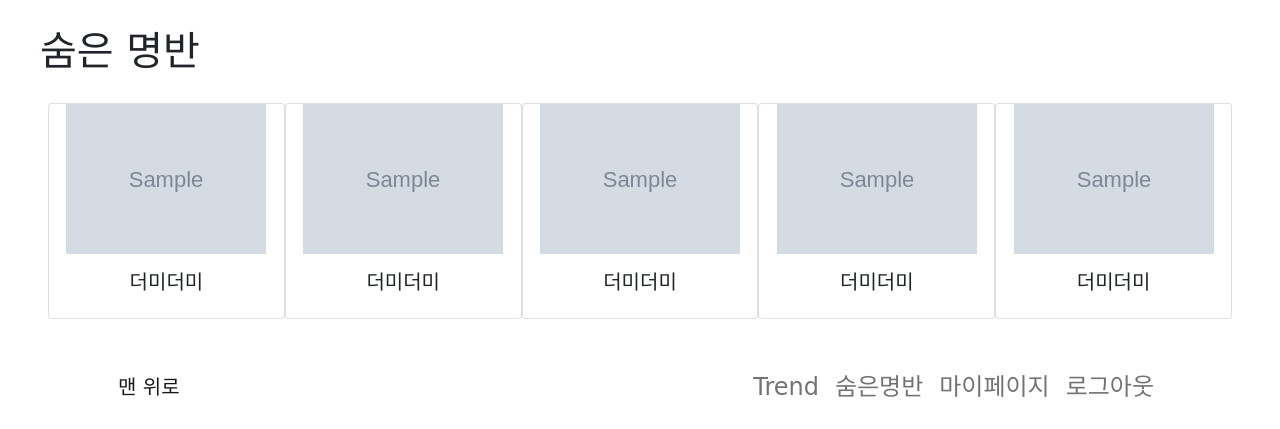
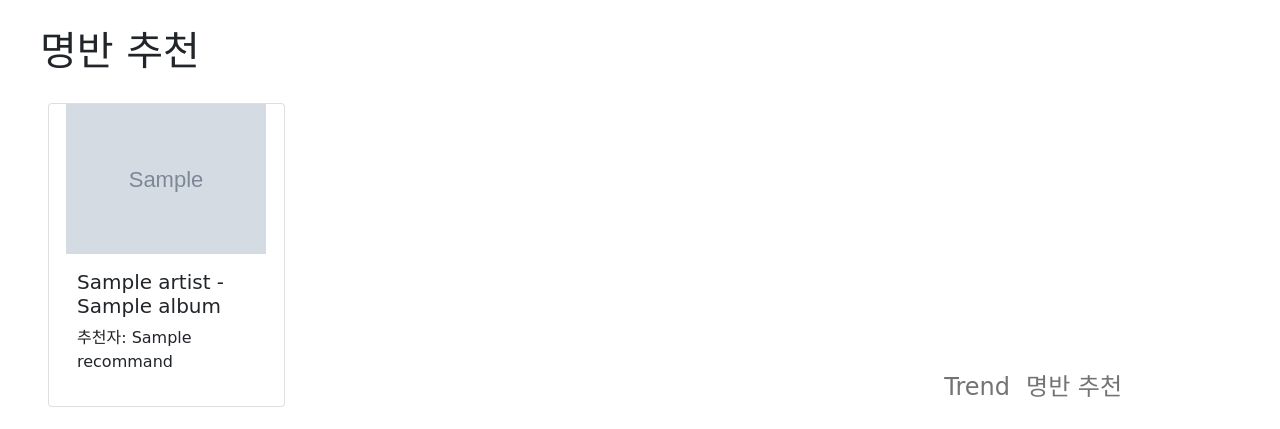
Before and after one commit to carrot31/-8-, a Flask app: template templates/main.html in a window 1280 px wide. Shown: the part 758-1187 px from the top of the page. Run offline with Flask 2, Linux system fonts and the light colour scheme; the template is opened without the code that fills it: most values are stand-ins (such as "Sample title", 1, 10 or a date in 2020); grey boxes marked "Sample" are stand-in pictures; some libraries are stand-ins or nearby versions; some web fonts are replaced.

Commit message:
데이터 리스트에 표시

```diff
--- a/app.py
+++ b/app.py
@@ -151,7 +151,12 @@ def main():
         response = r.json()
         top_artist = response['artists']['artist']
 
-        return render_template('main.html', user_info=user_info, artist=top_artist)
+        # DB 안에 있는 앨범, 아티스트, 이미지 리스트로 가져오기
+
+        myungban = list(db.myungban.find({}, {"_id": False}))
+
+        print(myungban)
+        return render_template('main.html', user_info=user_info, artist=top_artist, myungban=myungban)
 
     except jwt.ExpiredSignatureError:
         return redirect(url_for("login", msg="로그인 시간이 만료되었습니다."))
@@ -183,15 +188,24 @@ def searchMain(keyword):
 # 앨범의 상세정보
 @app.route('/detail/<artist>/<album>')
 def detail(artist, album):
+    token_receive = request.cookies.get('mytoken')
+    try:
+        payload = jwt.decode(token_receive, SECRET_KEY, algorithms=['HS256'])
+        user_info = db.users.find_one({"username": payload['id']})
 
-    LAST_URL = "?method=album.getinfo&artist=" + artist + "&album=" + album + "&api_key=" + API_KEY + "&format=json"
+        LAST_URL = "?method=album.getinfo&artist=" + artist + "&album=" + album + "&api_key=" + API_KEY + "&format=json"
 
-    r = requests.get(BASE_URL + LAST_URL)
-    response = r.json()
-    res_album = response["album"]
-    print(res_album)
+        r = requests.get(BASE_URL + LAST_URL)
+        response = r.json()
+        res_album = response["album"]
+        print(res_album)
 
-    return render_template('detail.html', album=res_album, a_name=album)
+        return render_template('detail.html', album=res_album, a_name=album, user_info=user_info)
+
+    except jwt.ExpiredSignatureError:
+        return redirect(url_for("login", msg="로그인 시간이 만료되었습니다."))
+    except jwt.exceptions.DecodeError:
+        return redirect(url_for("login", msg="로그인 정보가 존재하지 않습니다."))
 
 
 if __name__ == '__main__':
--- a/static/css/main.css
+++ b/static/css/main.css
@@ -23,6 +23,8 @@ h1 {
 .search_box {
     max-width: 700px;
     width: 65%;
+    position: relative;
+    left: 40px;
 }
 
 .search_box > button {
--- a/templates/main.html
+++ b/templates/main.html
@@ -51,30 +51,17 @@
 
 <!-- 하단 고정 navbar -->
 {% if keyword or msg %}
+    <br>
+{% else %}
     <nav class="navbar navbar-expand-lg fixed-bottom navbar-light py-3" id="mainNav">
         <div class="container px-5 px-lg-5" style="font-size: 1.5rem">
             <a class="navbar-brand" href="#page-top"></a>
             <div class="collapse navbar-collapse" id="navbarResponsive">
                 <ul class="navbar-nav ms-auto my-2 my-lg-0">
-                    <li class="nav-item"><a class="nav-link" href="#trend"></a></li>
-                    <li class="nav-item"><a class="nav-link" href="#hidemb"></a></li>
-                    <li class="nav-item"><a class="nav-link" href="/mypage/{{ user_info["username"] }}">마이페이지</a></li>
-                    <li class="nav-item"><a class="nav-link" onclick="logout()" style="cursor: pointer">로그아웃</a></li>
-                </ul>
-            </div>
-        </div>
-    </nav>
-
-{% else %}
-    <nav class="navbar navbar-expand-lg fixed-bottom navbar-light py-3" id="mainNav">
-        <div class="container px-5 px-lg-5" style="font-size: 1.5rem">
-            <a class="navbar-brand" href="#page-top">맨 위로</a>
-            <div class="collapse navbar-collapse" id="navbarResponsive">
-                <ul class="navbar-nav ms-auto my-2 my-lg-0">
                     <li class="nav-item"><a class="nav-link" href="#trend">Trend</a></li>
-                    <li class="nav-item"><a class="nav-link" href="#hidemb">숨은명반</a></li>
-                    <li class="nav-item"><a class="nav-link" href="/mypage/{{ user_info["username"] }}">마이페이지</a></li>
-                    <li class="nav-item"><a class="nav-link" onclick="logout()" style="cursor: pointer">로그아웃</a></li>
+                    <li class="nav-item"><a class="nav-link" href="#hidemb">명반 추천</a></li>
+                    <li class="nav-item"><a class="nav-link" href="/mypage/{{ user_info["username"] }}"></a></li>
+                    <li class="nav-item"><a class="nav-link" onclick="logout()" style="cursor: pointer"></a></li>
                 </ul>
             </div>
         </div>
@@ -82,7 +69,7 @@
 {% endif %}
 
 <div class="top_pos flex-column">
-            <!-- 프로필 -->
+    <!-- 프로필 -->
         <div class="profile">
             <div class="flex-row">
                 <div class="image_box profile_position">
@@ -144,11 +131,11 @@
         {% else %}
             <h3 class="sub_title" id="trend">Trending Artist</h3>
             <div class="album_list" id="show-content">
-                <div class="row m-5">
+                <div class="row row-cols-1 row-cols-md-5 m-5">
                     {% for row in artist %}
                         {% set name = row["name"] %}
                         {% set image = row["image"][2]["#text"] %}
-                        <div class="card" style="width: 20%">
+                        <div class="card">
                             <div class="flex-row">
                                 <img src={{ image }} alt="{{ name }}" style="max-width: 200px">
                             </div>
@@ -159,52 +146,22 @@
                     {% endfor %}
                 </div>
             </div>
-            <h3 class="sub_title" id="hidemb">숨은 명반</h3>
+            <h3 class="sub_title" id="hidemb">명반 추천</h3>
             <div class="myungban">
-                <div class="row m-5">
+                <div class="row row-cols-1 row-cols-md-5 m-5">
                     {#        DB에 저장돼있는거 끌어와서 넣기    {% for  %}#}
-                    <div class="card" style="width: 20%">
-                        <div class="flex-row">
-                            <img src={{ image }} alt="{{ name }}" style="max-width: 200px">
+                    {% for m in myungban %}
+                        <div class="card">
+                            <div class="flex-row">
+                                <img src={{ m["cover"] }} alt="{{ m['album'] }}" style="max-width: 200px">
+                            </div>
+                            <div class="card-body flex-column">
+                                <h5 class="card-title">{{ m.artist }} - {{ m["album"] }}</h5>
+                                <p>추천자: {{ m["recommand"] }}</p>
+                            </div>
                         </div>
-                        <div class="card-body flex-column">
-                            <h5 class="card-title">더미더미</h5>
-                        </div>
-                    </div>
-                    <div class="card" style="width: 20%">
-                        <div class="flex-row">
-                            <img src={{ image }} alt="{{ name }}" style="max-width: 200px">
-                        </div>
-                        <div class="card-body flex-column">
-                            <h5 class="card-title">더미더미</h5>
-                        </div>
-                    </div>
-                    <div class="card" style="width: 20%">
-                        <div class="flex-row">
-                            <img src={{ image }} alt="{{ name }}" style="max-width: 200px">
-                        </div>
-                        <div class="card-body flex-column">
-                            <h5 class="card-title">더미더미</h5>
-                        </div>
-                    </div>
-                    <div class="card" style="width: 20%">
-                        <div class="flex-row">
-                            <img src={{ image }} alt="{{ name }}" style="max-width: 200px">
-                        </div>
-                        <div class="card-body flex-column">
-                            <h5 class="card-title">더미더미</h5>
-                        </div>
-                    </div>
-                    <div class="card" style="width: 20%">
-                        <div class="flex-row">
-                            <img src={{ image }} alt="{{ name }}" style="max-width: 200px">
-                        </div>
-                        <div class="card-body flex-column">
-                            <h5 class="card-title">더미더미</h5>
-                        </div>
-                    </div>
+                    {% endfor %}
                 </div>
-
             </div>
         {% endif %}
     {% endif %}
```
Also changed, not shown: static/css/detail.css (+8 -2 lines), static/css/mypage.css (+3 -6 lines), templates/detail.html (+27 -8 lines), templates/mypage.html (+4 -58 lines).
